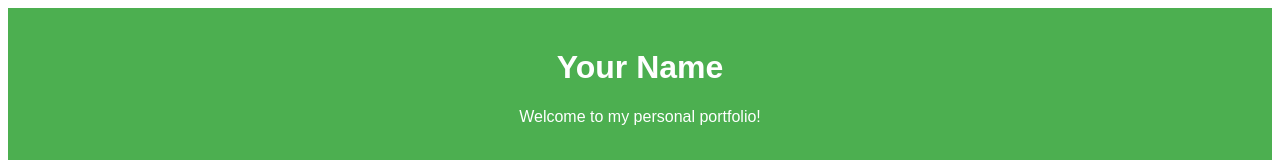
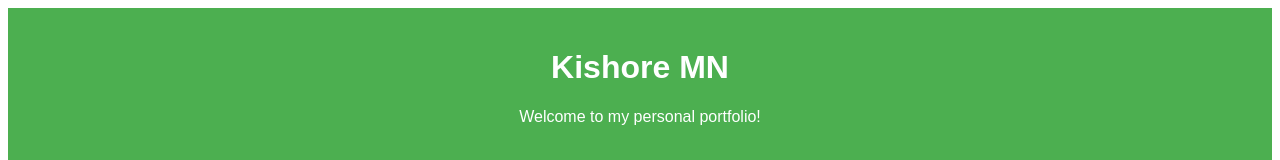
Before and after one commit to Kishoremn03/kishoremn03.github.io, a plain HTML site: page index.html in a window 1280 px wide. Shown: the top 160 px of the page. Drawn offline with Linux system fonts and the light colour scheme.

Commit message:
Added my name

```diff
--- a/index.html
+++ b/index.html
@@ -8,7 +8,7 @@
 </head>
 <body>
     <header>
-        <h1>Your Name</h1>
+        <h1>Kishore MN</h1>
         <p>Welcome to my personal portfolio!</p>
     </header>
     <section id="about">
```
